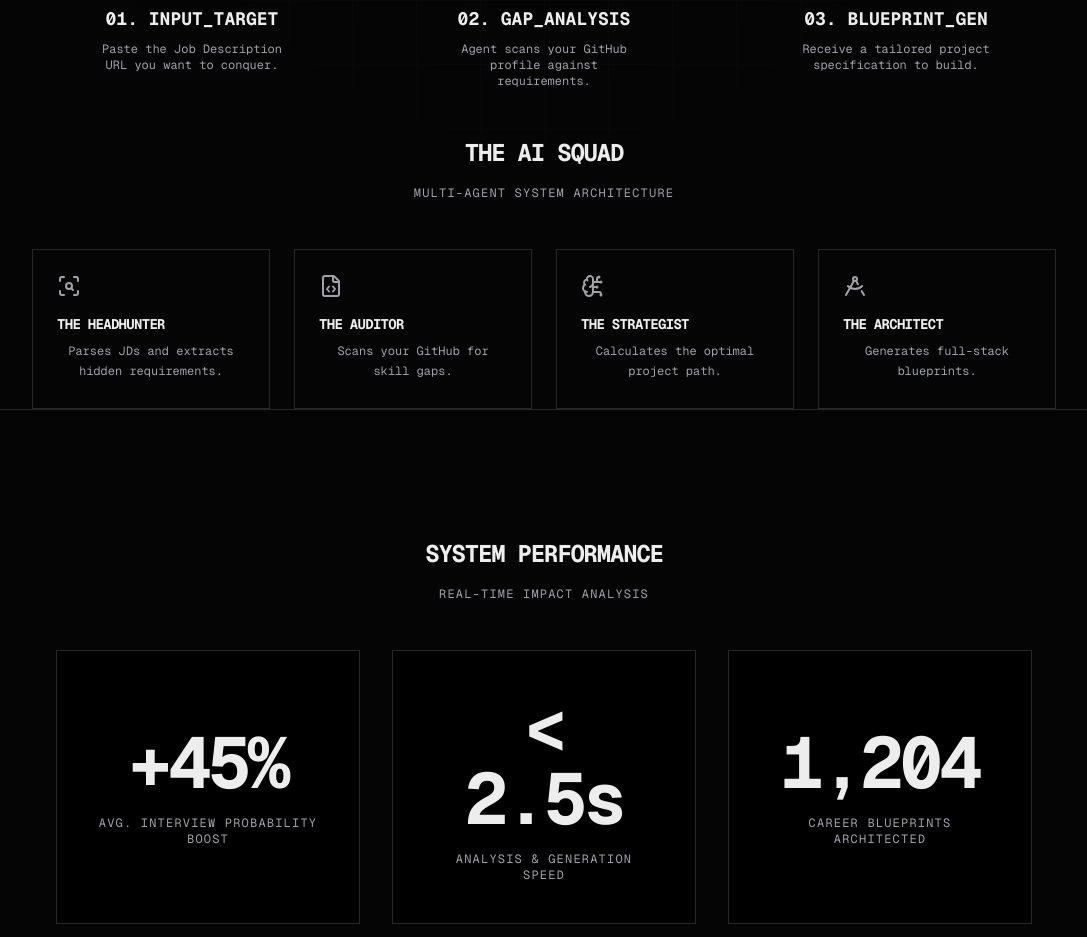
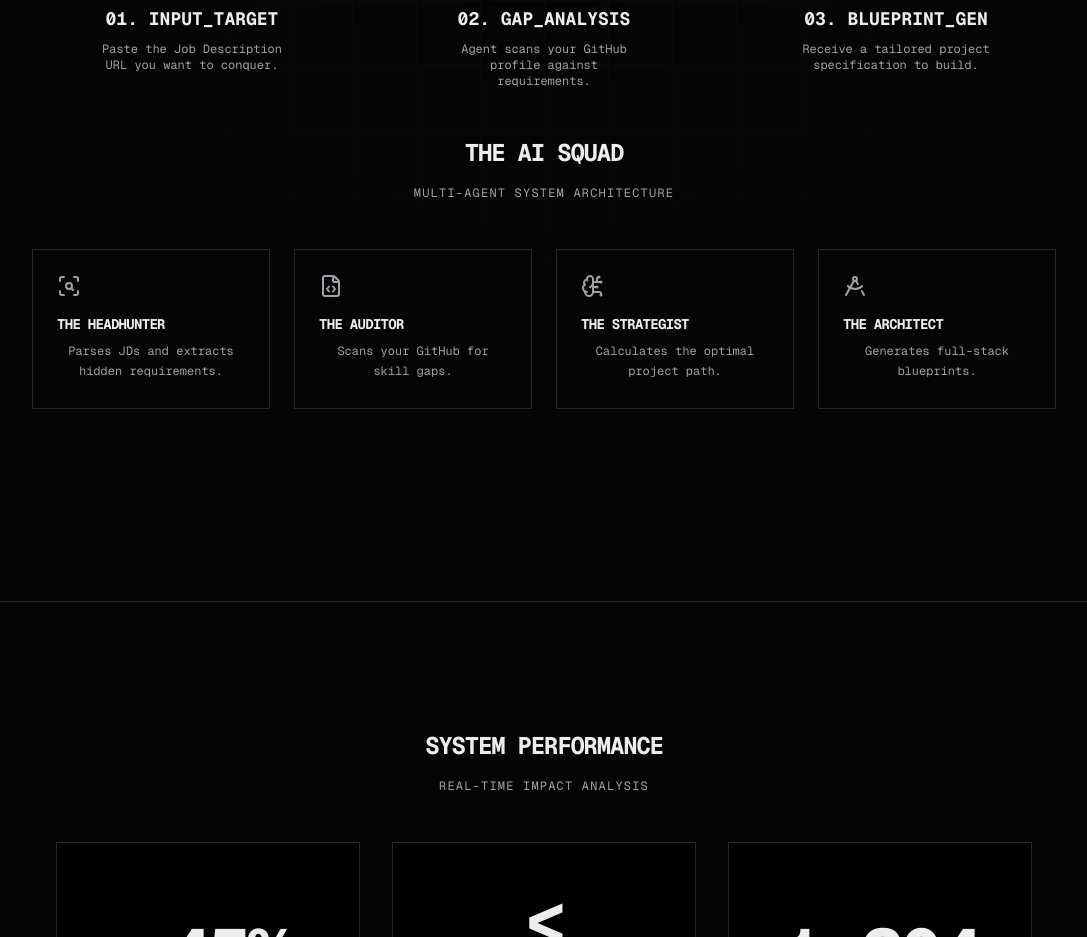
Before and after one commit to DaviBonetto/void, a Next.js app: page / in a window 1280 px wide. Shown: the part 1280-2217 px from the top of the page, without its empty margins (96-1183 px from the left). Built offline with nearby package versions, Linux system fonts and the light colour scheme.

Commit message:
refactor: add explicit padding to agents section to fix spacing

```diff
--- a/components/agents-section.tsx
+++ b/components/agents-section.tsx
@@ -25,7 +25,7 @@ export function AgentsSection() {
   ];
 
   return (
-    <section className="w-full max-w-5xl mx-auto space-y-12">
+    <section className="w-full max-w-5xl mx-auto space-y-12 pb-48">
       <div className="text-center space-y-4">
         <h3 className="text-2xl font-bold tracking-tighter text-[#ededed] uppercase">
           THE AI SQUAD
```
